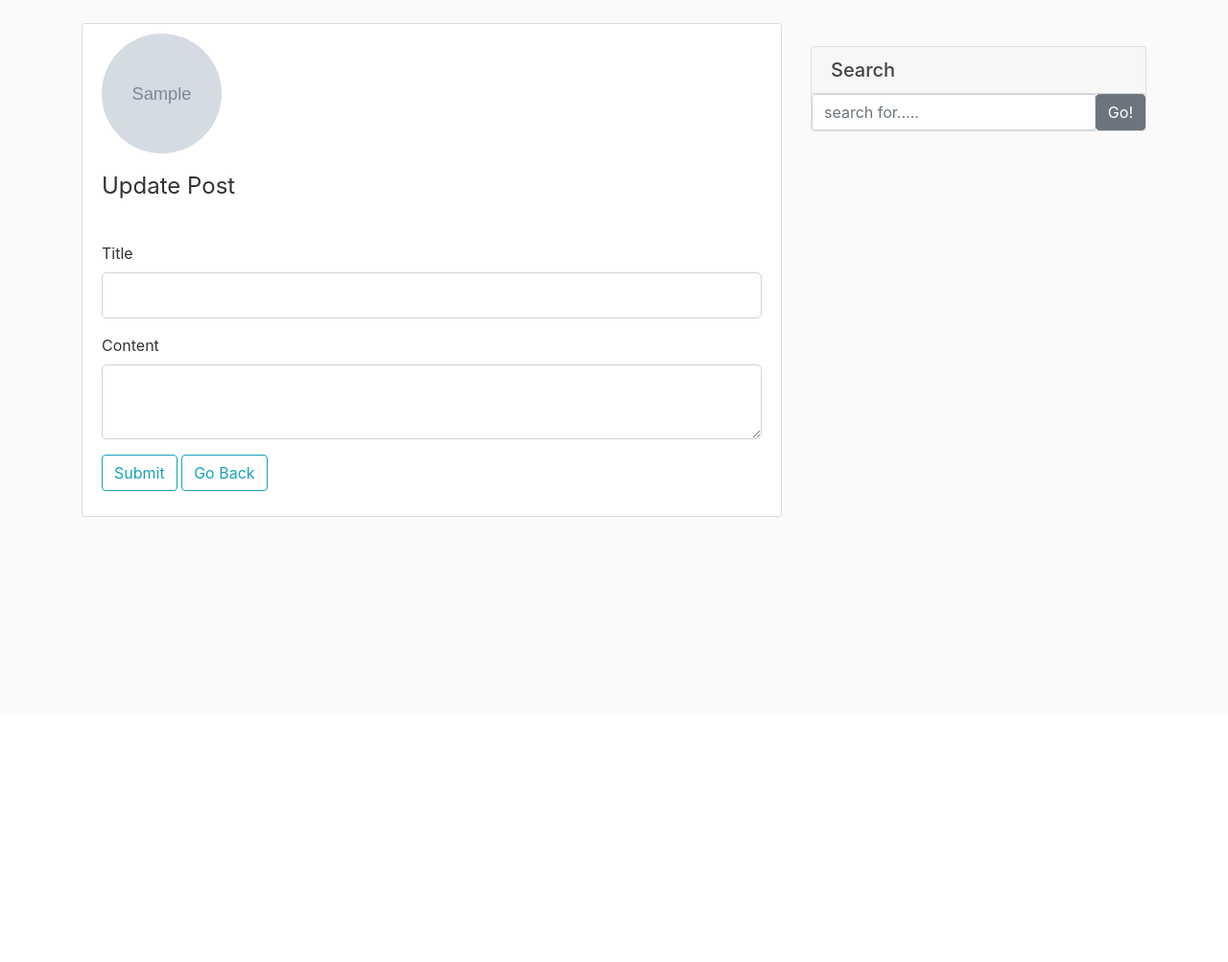
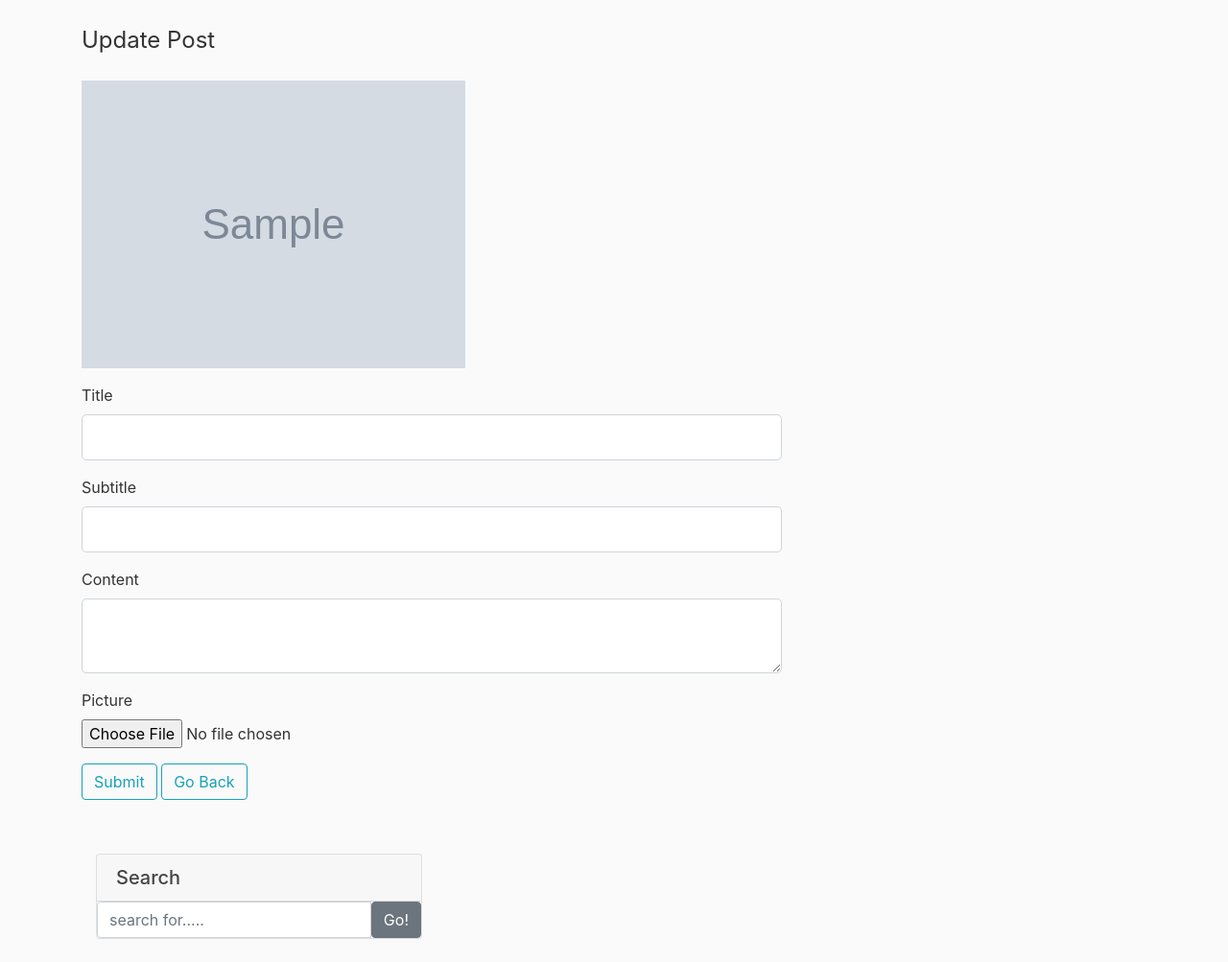
Before and after one commit to Samantha-Kwok/Flask_Website_Productivly, a Python web app: template templates/update_post.html in a window 1280 px wide. Shown: the part 56-1059 px from the top of the page at 96% size. Before the commit the page ends 595 px from the top, so only its background shows below. Run offline with Jinja, Linux system fonts and the light colour scheme; the template is opened without the code that fills it: most values are stand-ins (such as "Sample title", 1, 10 or a date in 2020); grey boxes marked "Sample" are stand-in pictures; form fields are guessed from the names that the template uses; some libraries are stand-ins or nearby versions.

Commit message:
Update update_post.html

```diff
--- a/templates/update_post.html
+++ b/templates/update_post.html
@@ -1,18 +1,12 @@
 {% extends "layout.html" %}
 {% block content %}
-    <div class="content-section">
-        <div class="media">
-            <img class="rounded-circle account-img" src="{{ image_file }}">
-            <div  class="media-body">
-                <h2 class="account-heading">{{ current_user.username }}</h2>
-                <p class="text-secondary">{{ current_user.email }}</p>
-            </div>
-        </div>
-        <form method="POST" action="">
+        <form method="POST" action="" enctype="multipart/form-data" >
             {{ form.hidden_tag() }}
             <fieldset class="form-group">
                 <legend class="borde-bottom mb-4">Update Post</legend>
-            </fieldset>
+            <div class= "form-group">
+                <img class="img-fluid" src="{{ post_image }}">
+            </div>
             <div class="form-group">
                 {{form.title.label(class="form-control-label")}}
                 {% if form.title.errors %}
@@ -24,6 +18,19 @@
                     </div>
                 {% else %}
                     {{form.title(class="form-control form-control-lg")}}
+                {% endif %}
+            </div>
+            <div class="form-group">
+                {{form.subtitle.label(class="form-control-label")}}
+                {% if form.subtitle.errors %}
+                    {{form.subtitle(class="form-control form-control-lg is-invalid")}}
+                    <div class="invalid-feedback">
+                    {% for error in form.subtitle.errors %}
+                        <span>{{ error }}</span>
+                    {% endfor %}
+                    </div>
+                {% else %}
+                    {{form.subtitle(class="form-control form-control-lg")}}
                 {% endif %}
             </div>
             <div class="form-group">
@@ -39,6 +46,15 @@
                 {{form.content(class="form-control form-control-lg")}}
                 {% endif %}
             </div>
+            <div class="form-group">
+                {{ form.picture.label() }}
+                {{ form.picture(class="form-control-file") }}
+                {% if form.picture.errors %}
+                    {% for error in form.picture.errors %}
+                        <span class="text-danger">{{ error }}</span></br>
+                    {% endfor %}
+                {% endif %}
+            </div>
             <fieldset>
             <div class="form-group">
                 {{form.submit(class="btn btn-outline-info")}}
```
